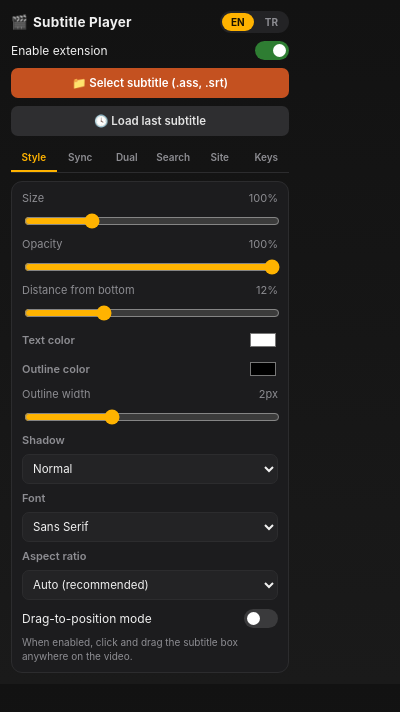
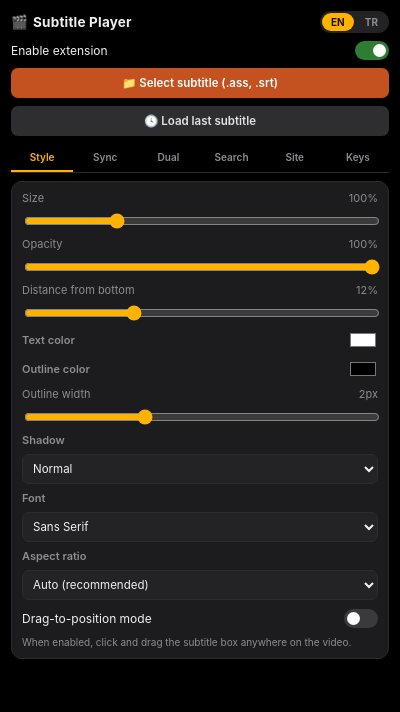
Before and after one commit to KerimDemirkaynak/ASS-Subtitle-Player, a browser extension: page popup.html in a window 400 px wide. Drawn offline with Linux system fonts and the light colour scheme.

Commit message:
Refactor popup.html styles for improved layout
Updated background colors and layout properties for better responsiveness.

```diff
--- a/popup.html
+++ b/popup.html
@@ -2,12 +2,12 @@
 <html lang="en">
 <head>
 <meta charset="UTF-8">
-<meta name="viewport" content="width=device-width, initial-scale=1.0">
+<meta name="viewport" content="width=device-width, initial-scale=1.0, maximum-scale=1.0, user-scalable=no">
 <title>Subtitle Player</title>
 <style>
     :root {
-        --bg: #121212;
-        --bg-2: #1a1a1a;
+        --bg: #000000;
+        --bg-2: #0a0a0a;
         --panel: #1c1c1e;
         --panel-2: #232325;
         --line: #2c2c2e;
@@ -24,9 +24,16 @@
     * { box-sizing: border-box; }
     body {
         font-family: -apple-system, 'Segoe UI', Roboto, sans-serif;
-        background: linear-gradient(180deg, var(--bg) 0%, var(--bg-2) 100%);
-        color: var(--text); margin: 0; padding: 11px;
-        width: 300px; display: flex; flex-direction: column; gap: 8px;
+        background: var(--bg);
+        color: var(--text);
+        margin: 0 auto;
+        padding: 11px;
+        width: 100%;
+        max-width: 500px;
+        min-width: 300px;
+        display: flex;
+        flex-direction: column;
+        gap: 8px;
         font-size: 12px;
     }
     .header-row { display:flex; align-items:center; justify-content:space-between; }
```
